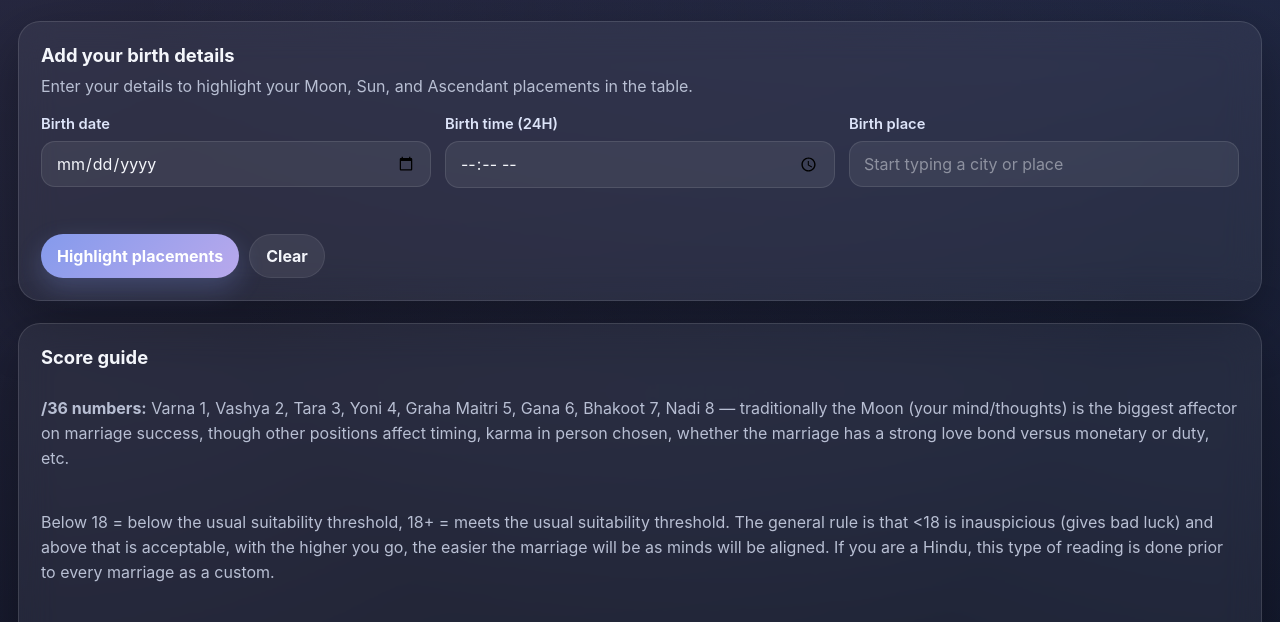
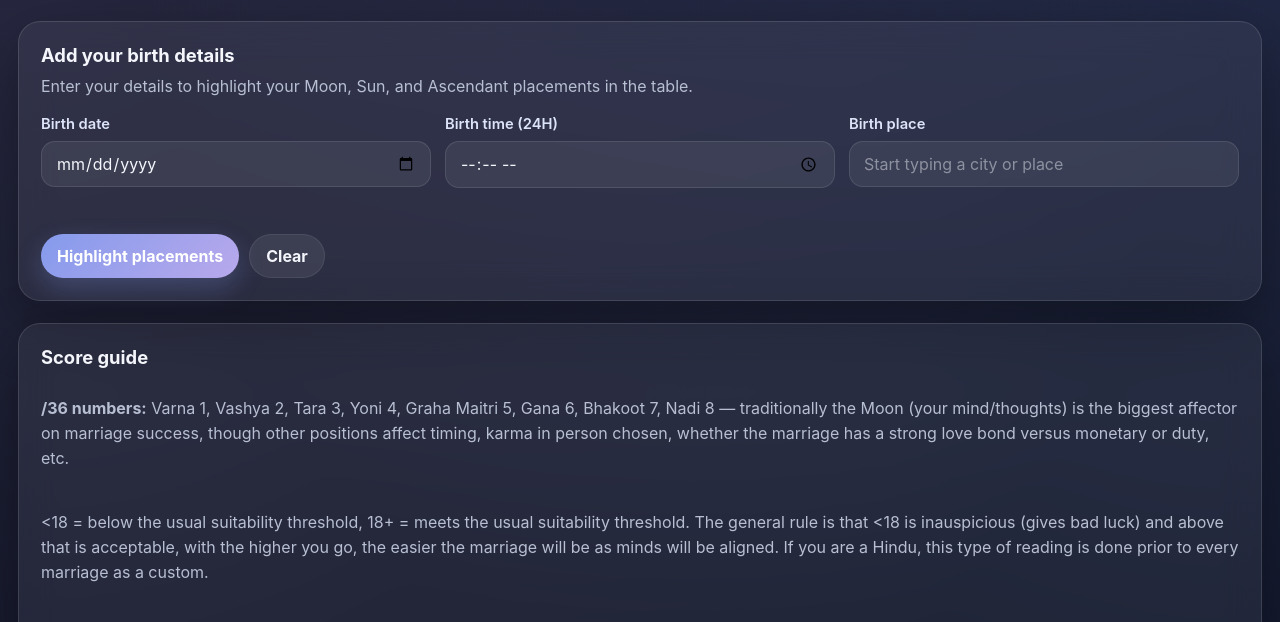
Before and after one commit to megzjudge/compatibility, a plain HTML site: page index.html in a window 1280 px wide. Shown: the part 170-792 px from the top of the page. Drawn offline with Linux system fonts and the light colour scheme.

Commit message:
Update index.html

```diff
--- a/index.html
+++ b/index.html
@@ -67,7 +67,7 @@
           <strong>/36 numbers:</strong> Varna 1, Vashya 2, Tara 3, Yoni 4, Graha Maitri 5, Gana 6, Bhakoot 7, Nadi 8 — traditionally the Moon (your mind/thoughts) is the biggest affector on marriage success, though other positions affect timing, karma in person chosen, whether the marriage has a strong love bond versus monetary or duty, etc.
         </p><br><br>
         <p class="controls-subtitle">
-          Below 18 = below the usual suitability threshold, 18+ = meets the usual suitability threshold. The general rule is that &lt;18 is inauspicious (gives bad luck) and above that is acceptable, with the higher you go, the easier the marriage will be as minds will be aligned. If you are a Hindu, this type of reading is done prior to every marriage as a custom.
+          &lt;18 = below the usual suitability threshold, 18+ = meets the usual suitability threshold. The general rule is that &lt;18 is inauspicious (gives bad luck) and above that is acceptable, with the higher you go, the easier the marriage will be as minds will be aligned. If you are a Hindu, this type of reading is done prior to every marriage as a custom.
         </p><br><br>
         <p class="controls-subtitle">
           Older Vedic and Gṛhya sources discuss auspicious nakshatras for marriage; the full 36-guna scoring framework is found in later Jyotish texts such as Jyotirnibandha and Muhūrtacintāmaṇi from AD 1500. Exact score labels vary across later sources but this an averaged score.
```
